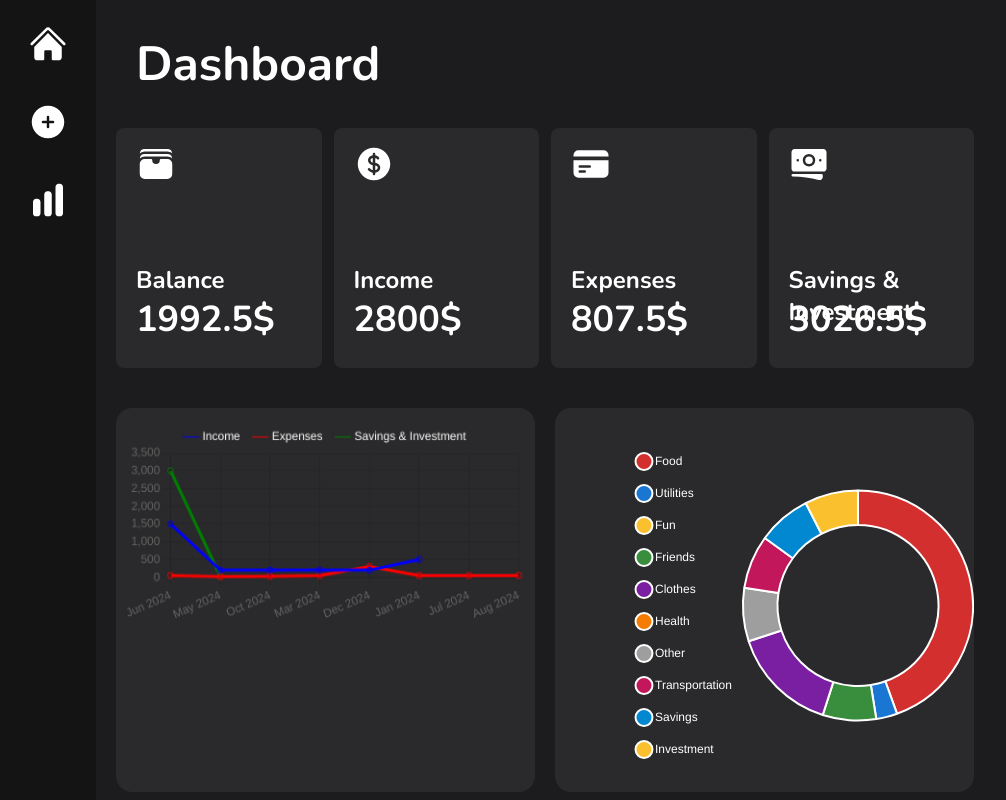
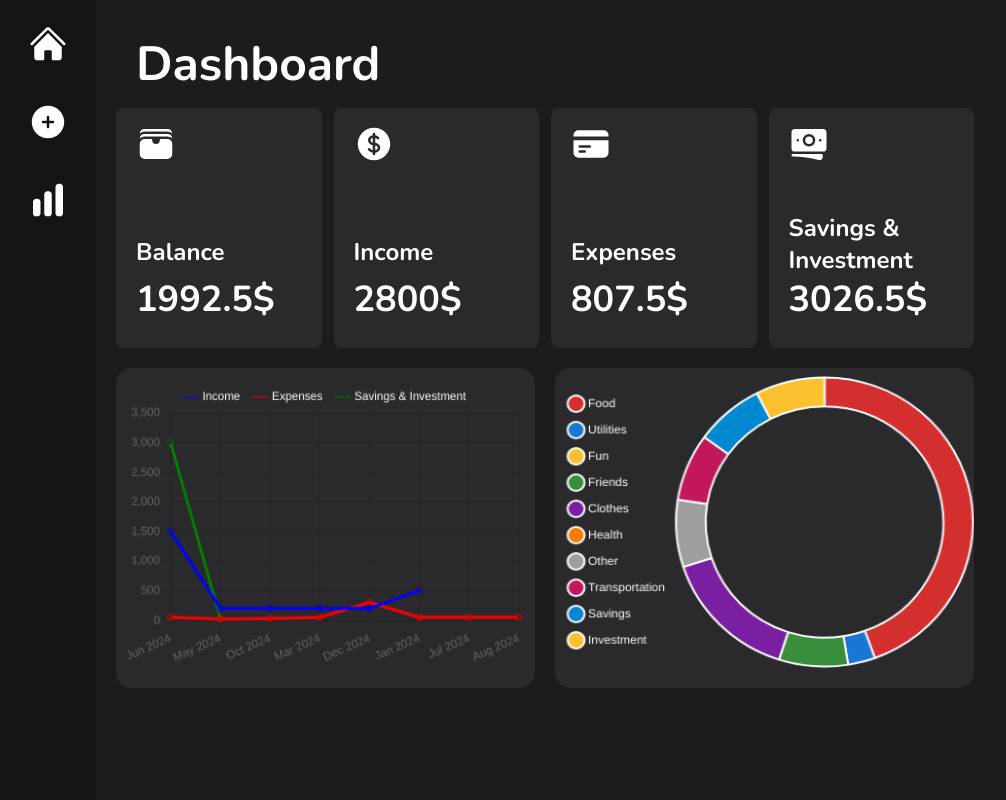
Before and after one commit to eycis/Budget-Dashboard, a Next.js app: page / in a window 1280 px wide. Shown: the whole page, without its empty margins (0-1006 px from the left). Built offline with nearby package versions, Linux system fonts and the light colour scheme.

Commit message:
user UI edit

```diff
--- a/components/Dashboard.tsx
+++ b/components/Dashboard.tsx
@@ -28,10 +28,10 @@ const Dashboard = () => {
   return (
     <div className='bg-[#1c1c1e] relative w-full h-screen overflow-y-scroll p-5'>
       <div className='dashboard-main'> Dashboard </div>
-      <div className='grid grid-cols-4 gap-3 pt-5 w-3/4'>
+      <div className='grid grid-cols-4 gap-3 w-3/4'>
         <div className='dashboard-kpi' data-aos="fade-right">
           <WalletIcon className="kpi-icons" />
-            <div className='kpi-name'>
+            <div className='kpi-name pt-6'>
               Balance
             </div>
           <div className='dashboard-figures'>
@@ -40,7 +40,7 @@ const Dashboard = () => {
         </div>
         <div className='dashboard-kpi' data-aos="fade-right">
           <CurrencyDollarIcon className="kpi-icons" />
-          <div className='kpi-name'>
+          <div className='kpi-name pt-6'>
             Income
           </div>
           <div className='dashboard-figures'>
@@ -49,7 +49,7 @@ const Dashboard = () => {
         </div>
         <div className='dashboard-kpi' data-aos="fade-right">
           <CreditCardIcon className="kpi-icons" />
-          <div className='kpi-name'>
+          <div className='kpi-name pt-6'>
             Expenses
           </div>
           <div className='dashboard-figures'>
@@ -67,10 +67,10 @@ const Dashboard = () => {
         </div>
       </div>
       <div className='grid grid-cols-2 gap-5 w-3/4'>
-      <div className='dashboard-lineplot' data-aos="fade-down">
+      <div className='dashboard-plots' data-aos="fade-down">
         <LineChart/>
       </div>
-      <div className='dashboard-lineplot' data-aos="fade-down">
+      <div className='dashboard-plots' data-aos="fade-down">
         <DoughnutChart/>
         </div>
       </div>
--- a/components/Input.tsx
+++ b/components/Input.tsx
@@ -33,14 +33,14 @@ const Input = () => {
         }
 
   return (
-    <div className='bg-[#1c1c1e] relative w-full h-screen overflow-y-scroll p-5'>
+    <div className='bg-[#1c1c1e] w-screen h-screen p-5'>
       <p className='dashboard-main'> New Transaction </p>
-      <div className='grid grid-cols-4 gap-2'>
+      <div className='grid grid-cols-4'>
     <div>
       <div className='transactions-text'> Select the type of transaction </div>
       <select
             name = "type"
-            className="ml-10 px-5 w-2/4 h-14 rounded-2xl bg-[#2a2a2c] text-white text-xl font-title"
+            className="ml-10 px-5 w-3/4 h-14 rounded-2xl bg-[#2a2a2c] text-white text-xl font-title"
             id = "transactionType"
           >
             <option value="Expense">Expense</option>
@@ -53,7 +53,7 @@ const Input = () => {
       <div className='transactions-text'> Select the category of transaction </div>
       <select
             name = "type"
-            className="ml-10 px-5 w-2/4 h-14 rounded-2xl bg-[#2a2a2c] text-white text-xl font-title"
+            className="ml-10 px-5 w-3/4 h-14 rounded-2xl bg-[#2a2a2c] text-white text-xl font-title"
             id = "category"
           >
             <option value="Food">Food</option>
@@ -69,7 +69,7 @@ const Input = () => {
           </select>
         </div>
         <div>
-        <div className='transactions-text'> Please select the amount</div>
+        <div className='transactions-text mb-4 pt-3'> Please select the amount</div>
             <input
                 name = "amount"
                 id = "transactionAmount"
@@ -92,20 +92,20 @@ const Input = () => {
       <p className='transactions-text mt-10' data-aos="fade-down"> Your previous transactions</p>
       <div className='transaction-table'>
         <div className='grid grid-cols-5 ml-10 pt-5' data-aos="fade-down">
-            <label>Date</label>
-            <label>Transaction Type</label>
-            <label>Category</label>
-            <label>Amount</label>
-            <label>Description</label>
+            <label className='transactions_columns'>Date</label>
+            <label className='transactions_columns'>Transaction Type</label>
+            <label className='transactions_columns'>Category</label>
+            <label className='transactions_columns'>Amount</label>
+            <label className='transactions_columns'>Description</label>
         </div>
         {transactions.map((transaction, index) =>(
             <div key = {index}
-                className='grid grid-cols-5 gap-36 mt-3 ml-5 h-max max-w-max items-center bg-[#1c1c1e] pt-3 pb-3 rounded-lg'>
-                <div className='ml-4'>{new Date(transaction.date).toLocaleString()}</div>
-                <div className='ml-4'>{transaction.type}</div>
-                <div className='ml-4'>{transaction.category}</div>
-                <div className='ml-4'>{transaction.amount}</div>
-                <div>{transaction.description || "NA"}</div>
+                className='grid grid-cols-5 gap-32 mt-3 ml-5 mr-5 h-max w-auto  items-center bg-[#1c1c1e] pt-3 pb-3 rounded-lg'>
+                <div className='transactionsTableText'>{new Date(transaction.date).toLocaleString()}</div>
+                <div className='transactionsTableText'>{transaction.type}</div>
+                <div className='transactionsTableText'>{transaction.category}</div>
+                <div className='transactionsTableText'>{transaction.amount}</div>
+                <div className='transactionsTableText'>{transaction.description || "NA"}</div>
             </div>
         ))}
         </div>
--- a/components/charts/DoughnutChart.tsx
+++ b/components/charts/DoughnutChart.tsx
@@ -17,18 +17,19 @@ const DoughnutChart = () => {
 
     const doughnutOptions: ChartOptions<'doughnut'> = {
         responsive: true,
+        maintainAspectRatio: false,
         plugins: {
           legend: {
             position: 'left',
             labels: {
               usePointStyle: true,
-              boxWidth: 10,
-              padding: 20,
+              boxWidth: 20,
+              padding: 15,
               color: 'white',
             },
           },
         },
-        cutout: '70%',
+        cutout: '80%',
       }
 
     const categories = ['Food', 'Utilities', 'Fun', 'Friends', 'Clothes', 'Health', 'Other', 'Transportation', 'Savings', 'Investment' ];
@@ -48,7 +49,7 @@ const DoughnutChart = () => {
       };
 
   return (
-    <Doughnut data={doughnutData} options={doughnutOptions} data-aos="fade-up" className='ml-16 mt-5'/>
+    <Doughnut data={doughnutData} options={doughnutOptions} data-aos="fade-up" className='pt-2'/>
   )
 }
 
--- a/components/charts/LineChart.tsx
+++ b/components/charts/LineChart.tsx
@@ -17,6 +17,7 @@ const LineChart = () => {
 
     const lineOptions:ChartOptions<'line'> = {
         responsive: true,
+        maintainAspectRatio: false,
         plugins: {
           legend: {
             display: true,
@@ -60,7 +61,7 @@ const LineChart = () => {
       ],
     };
 
-    return <Line data={lineData} options={lineOptions} data-aos="fade-up" className='mt-2 px-2'/>;
+    return <Line data={lineData} options={lineOptions} data-aos="fade-up" className='mt-2 px-2 h-full w-full'/>;
 };
 
 export default LineChart;
--- a/components/confirmationModal.tsx
+++ b/components/confirmationModal.tsx
@@ -11,7 +11,7 @@ const confirmModal = ({onClose} : confirmationModalProps) => {
         flex items-center justify-center rounded-2xl w-full h-full z-50'>
           <div className='bg-[#141414] w-1/3 h-1/4 rounded-2xl border-2 border-[#3a3aa3] flex flex-col items-center'
                 data-aos="fade-down">
-          <div className="text-3xl mb-4 mt-4 pt-14">Your transaction was saved</div>
+          <div className="text-2xl mb-4 pt-10">Your transaction was saved</div>
           <button
               onClick={onClose}
               className="confirmationCloseButton">
--- a/styles/globals.css
+++ b/styles/globals.css
@@ -23,7 +23,7 @@
     }
 
     .kpi-icons {
-        @apply h-10 w-10 mb-20 text-white
+        @apply h-10 w-10 mb-12 text-white
     }
 
     .nav-icons {
@@ -31,20 +31,19 @@
     }
 
     .input-button {
-        @apply p-4 mt-10 ml-16 w-2/4 bg-white rounded-2xl font-title font-bold text-black text-xl hover:bg-[#3a3aa3] transition-colors duration-500
+        @apply p-4 mt-10 ml-16 w-2/4 h-2/4 bg-white rounded-2xl font-title font-bold text-black text-xl hover:bg-[#3a3aa3] transition-colors duration-500
     }
 
     .transaction-table {
-        @apply  text-white font-title font-bold text-2xl bg-[#2a2a2c] mb-10 pb-5 ml-10 mr-56 h-screen
-        rounded-2xl
+        @apply  text-white font-title font-bold text-2xl bg-[#2a2a2c] ml-4 w-auto h-1/2 rounded-2xl
     }
 
     .transactions-text {
         @apply text-2xl ml-10 font-title text-white pb-4
     }
 
-    .dashboard-lineplot {
-        @apply  text-white font-title font-bold text-2xl bg-[#2a2a2c] pb-5 h-96 w-full mt-10
+    .dashboard-plots {
+        @apply  text-white font-title font-bold text-2xl bg-[#2a2a2c] pb-5 h-80 w-full mt-5
         rounded-2xl
     }
 
@@ -52,4 +51,12 @@
         @apply px-4 py-2 mt-3 bg-white font-title text-[#0f0f0f] rounded-xl hover:bg-[#3a3aa3] transition-colors duration-500
     }
 
+    .transactions_columns {
+        @apply font-title text-xl
+    }
+
+    .transactionsTableText {
+        @apply font-title text-base
+    }
+
 }
```
